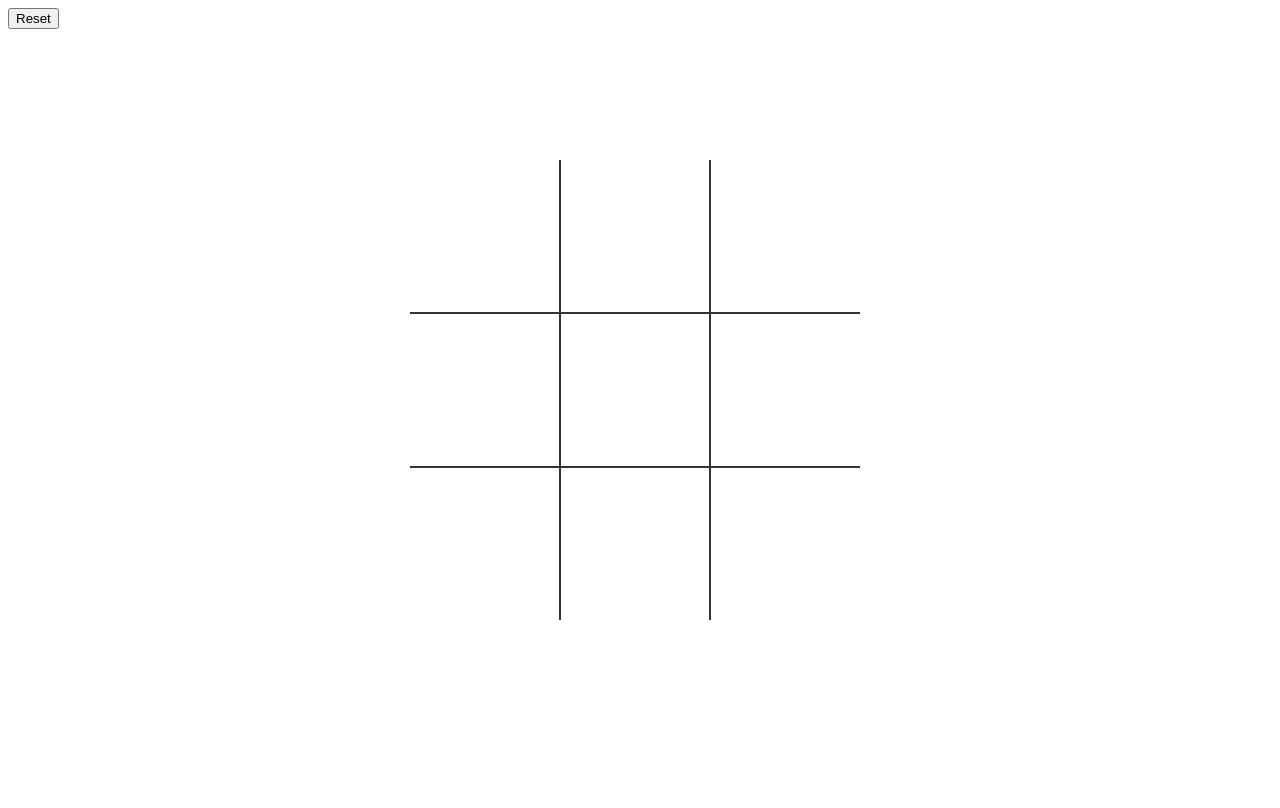
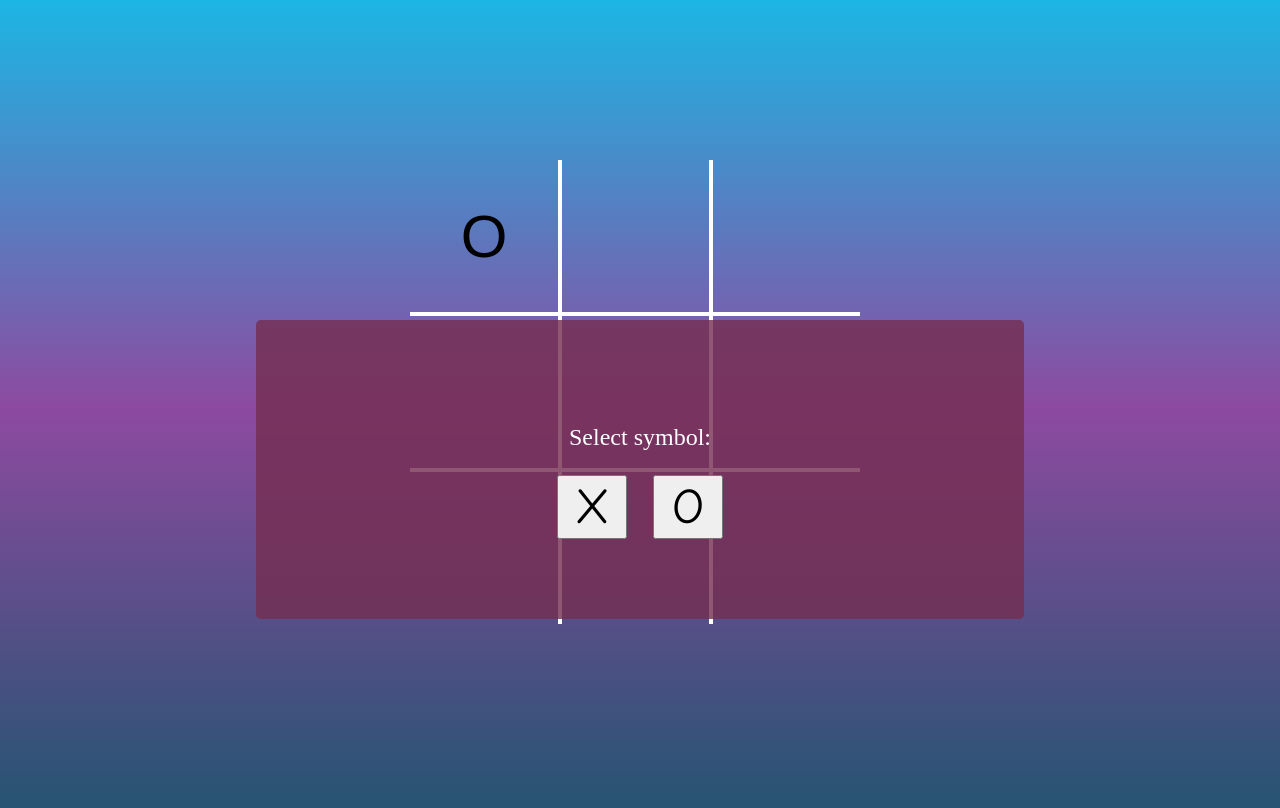
Before and after one commit to P-Bunnet/game, a plain HTML site: page tictactoe/index.html in a window 1280 px wide. Drawn offline with Linux system fonts and the light colour scheme.

Commit message:
minimax algorithm

```diff
--- a/tictactoe/index.html
+++ b/tictactoe/index.html
@@ -29,8 +29,14 @@
   </body>
 
   <div class="endgame">
-    <h1>Game Over</h1>
+    <div class="text"></div>
+    <button id="reset" onclick="startGame()">Reset</button>
   </div>
-  <button id="reset" onclick="startGame()">Reset</button>
+  <div class="selectSym">
+    <p>Select symbol:</p>
+    <button onClick="selectSym('X')">X</button>
+    <button onClick="selectSym('O')">O</button>
+  </div>
+
   <script src="script.js"></script>
 </html>
--- a/tictactoe/script.js
+++ b/tictactoe/script.js
@@ -1,6 +1,6 @@
 var initialBoard;
-const humanPlayer = "X";
-const aiPlayer = "O";
+let humanPlayer = "X";
+let aiPlayer = "O";
 const winCombos = [
   [0, 1, 2],
   [3, 4, 5],
@@ -14,7 +14,6 @@ const winCombos = [
 
 const cell = document.querySelectorAll(".cell");
 startGame();
-
 function startGame() {
   document.querySelector(".endgame").style.display = "none";
   initialBoard = Array.from(Array(9).keys());
@@ -23,10 +22,18 @@ function startGame() {
     cell[i].style.removeProperty("background-color");
     cell[i].addEventListener("click", turnClick, false);
   }
+  turn(bestSpot(), aiPlayer);
 }
 
 function turnClick(e) {
-  turn(e.target.id, humanPlayer);
+  if (typeof initialBoard[e.target.id] == "number") {
+    if (checkTie()) return;
+    turn(e.target.id, humanPlayer);
+    // check win before ai turn
+    if (!checkWin(initialBoard, humanPlayer) && !checkTie()) {
+      turn(bestSpot(), aiPlayer);
+    }
+  }
 }
 
 function turn(squareId, player) {
@@ -52,9 +59,101 @@ function checkWin(board, player) {
 function gameOver(gameWon) {
   for (let index of winCombos[gameWon.index]) {
     document.getElementById(index).style.backgroundColor =
-      gameWon.player == humanPlayer ? "blue" : "red";
+      gameWon.player == humanPlayer ? "#00ff7b" : "#d63147";
   }
   for (let i = 0; i < cell.length; i++) {
     cell[i].removeEventListener("click", turnClick, false);
   }
+  declareWinner(
+    gameWon.player == humanPlayer
+      ? "You win! (-■_■)"
+      : "You lose! (╯°□°)╯︵ ┻━┻"
+  );
 }
+function emptySquare() {
+  return initialBoard.filter((s) => typeof s == "number");
+}
+function bestSpot() {
+  return minimax(initialBoard, aiPlayer).index;
+}
+
+function checkTie() {
+  if (emptySquare().length == 0) {
+    for (let i = 0; i < cell.length; i++) {
+      cell[i].style.backgroundColor = "green";
+      cell[i].removeEventListener("click", turnClick, false);
+    }
+    declareWinner("Tie Game!");
+    return true;
+  }
+  return false;
+}
+
+function declareWinner(winner) {
+  document.querySelector(".endgame").style.display = "block";
+  document.querySelector(".endgame .text").innerText = winner;
+}
+
+function minimax(newBoard, player) {
+  var availableBoxes = emptySquare();
+
+  if (checkWin(newBoard, humanPlayer)) {
+    return { score: -10 };
+  } else if (checkWin(newBoard, aiPlayer)) {
+    return { score: 10 };
+  } else if (availableBoxes.length === 0) {
+    return { score: 0 };
+  }
+  var moves = [];
+  for (var i = 0; i < availableBoxes.length; i++) {
+    var move = {};
+    move.index = newBoard[availableBoxes[i]];
+    newBoard[availableBoxes[i]] = player;
+
+    if (player == aiPlayer) {
+      var result = minimax(newBoard, humanPlayer);
+      move.score = result.score;
+    } else {
+      var result = minimax(newBoard, aiPlayer);
+      move.score = result.score;
+    }
+
+    newBoard[availableBoxes[i]] = move.index;
+
+    moves.push(move);
+  }
+
+  var bestMove;
+  if (player === aiPlayer) {
+    var bestScore = -10000;
+    for (var i = 0; i < moves.length; i++) {
+      if (moves[i].score > bestScore) {
+        bestScore = moves[i].score;
+        bestMove = i;
+      }
+    }
+  } else {
+    var bestScore = 10000;
+    for (var i = 0; i < moves.length; i++) {
+      if (moves[i].score < bestScore) {
+        bestScore = moves[i].score;
+        bestMove = i;
+      }
+    }
+  }
+
+  return moves[bestMove];
+}
+
+// let user switch symbols
+
+function selectSym(symbol) {
+  humanPlayer = symbol;
+  aiPlayer = symbol == "X" ? "O" : "X";
+  initialBoard = Array.from(Array(9).keys());
+  for (let i = 0; i < cell.length; i++) {
+    cell[i].addEventListener("click", turnClick, false);
+  }
+
+  document.querySelector(".selectSym").style.display = "none";
+}
--- a/tictactoe/style.css
+++ b/tictactoe/style.css
@@ -1,5 +1,5 @@
 td {
-  border: 2px solid #333;
+  border: 4px solid rgb(255, 255, 255);
   height: 150px;
   width: 150px;
   text-align: center;
@@ -32,16 +32,46 @@ table tr td:last-child {
 
 .endgame {
   display: none;
-  width: 200px;
-  top: 120px;
+  width: 60%;
+  position: absolute;
   background-color: rgba(117, 46, 80, 0.8);
-  position: absolute;
-  left: 50%;
-  margin-left: -100px;
-  padding-top: 50px;
-  padding-bottom: 50px;
+  left: 20%;
+  top: 40%;
+  padding-top: 80px;
+  padding-bottom: 80px;
   text-align: center;
   border-radius: 5px;
   color: white;
-  font-size: 2em;
+  font-size: 1.5rem;
 }
+body {
+  width: 100vw;
+  height: 100vh;
+  background: linear-gradient(#1cb6e4, #8d4aa0, #245471);
+}
+.selectSym {
+  /* display: none; */
+  width: 60%;
+  position: absolute;
+  background-color: rgba(117, 46, 80, 0.8);
+  left: 20%;
+  top: 40%;
+  padding-top: 80px;
+  padding-bottom: 80px;
+  text-align: center;
+  border-radius: 5px;
+  color: white;
+  font-size: 1.5rem;
+}
+
+.selectSym button {
+  font-family: "Comic Sans MS", cursive, sans-serif;
+  font-size: 50px;
+  width: 70px;
+}
+.selectSym button:first-of-type {
+  margin-right: 10px;
+}
+.selectSym button:last-of-type {
+  margin-left: 10px;
+}
```
